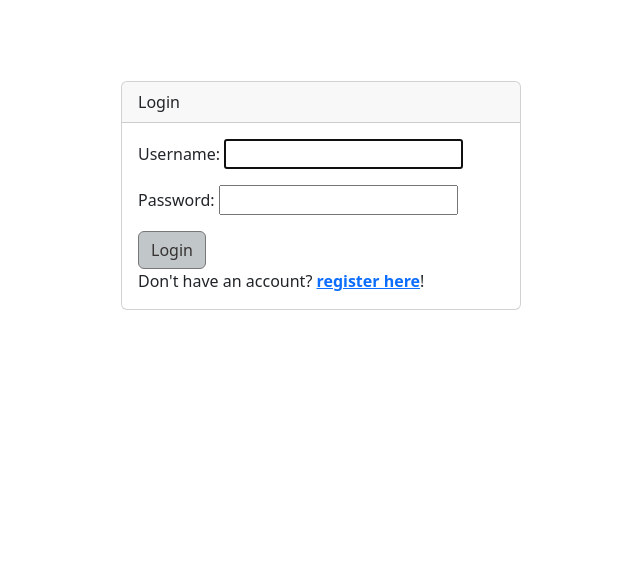
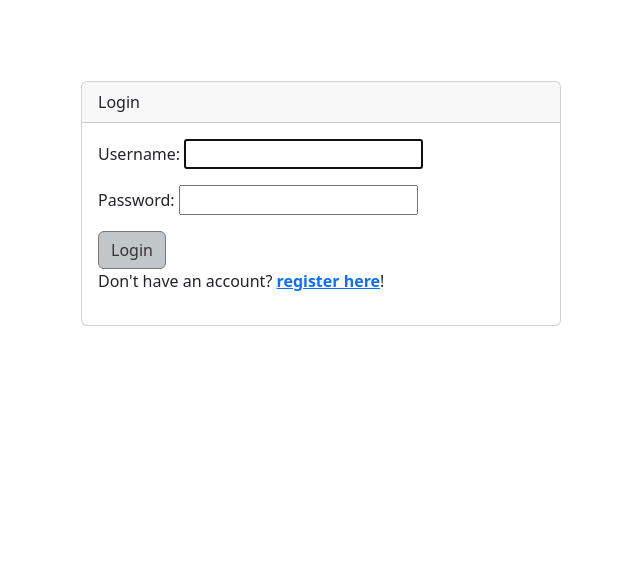
Before and after one commit to Visual-Analytics-Lab/COPE-ID-VAT, a Django app: page /login in a window 1280 px wide. Shown: the part 55-621 px from the top of the page, without its empty margins (319-959 px from the left). Run offline with Django 4.2, Linux system fonts and the light colour scheme; parts of the project's set-up code (start-up, migrations or seed data) failed here and were passed over; some libraries are stand-ins or nearby versions.

Commit message:
Moved form into a card

```diff
--- a/mysite/main/templates/main/login.html
+++ b/mysite/main/templates/main/login.html
@@ -2,20 +2,26 @@
 
 {% block content %}
 
+    <!-- Login -->
     <div class="container px-1 py-3">
+        <div class="d-flex justify-content-center">
 
-    <div class="d-flex justify-content-center">
-        <div class="card" style="width: 25rem;">
+            <!-- Card for Login Form -->
+            <div class="card" style="width: 30rem;">
                 <div class="card-header">
                 Login
                 </div>
                 <div class="card-body">
+
+                    <!-- Login Form -->
                     <form method="POST">
                         {% csrf_token %}
                         {{form.as_p}}
                         <button class="btn btn-primary" type="submit">Login</button>
                     </form>
-                    Don't have an account? <a href="/register" target="blank"><strong>register here</strong></a>!
+
+                    <!-- Redirect to Register Page -->
+                    <p>Don't have an account? <a href="/register"><strong>register here</strong></a>!</p>
                 </div>
             </div>
         </div>
```
Lines whose indentation alone changed are shown as unchanged.
